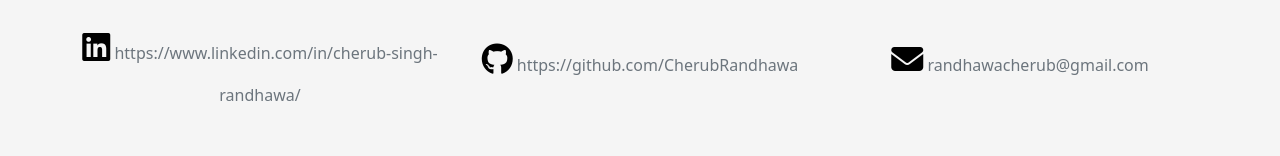
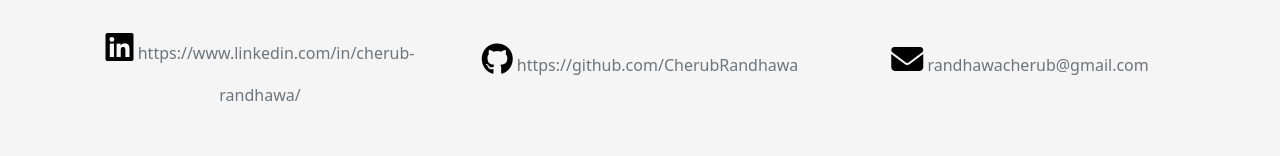
Before and after one commit to CherubRandhawa/PortfolioWebsite, a plain HTML site: page index.html in a window 1280 px wide. Shown: the part 2455-2611 px from the top of the page. Drawn offline with nearby package versions, Linux system fonts and the light colour scheme.

Commit message:
Text bug fix

```diff
--- a/index.html
+++ b/index.html
@@ -174,7 +174,7 @@
             <div class="row mt-4">
                 <div class="col-lg-4" id = "contactdetails">
                     <div class = "text-center">
-                        <p><i class="fab fa-linkedin"></i> <a href="https://www.linkedin.com/in/cherub-randhawa/" target="_blank">https://www.linkedin.com/in/cherub-singh-randhawa/</a></p>
+                        <p><i class="fab fa-linkedin"></i> <a href="https://www.linkedin.com/in/cherub-randhawa/" target="_blank">https://www.linkedin.com/in/cherub-randhawa/</a></p>
                     </div>
                 </div>
                 <div class="col-lg-4" id = "contactdetails">
```
